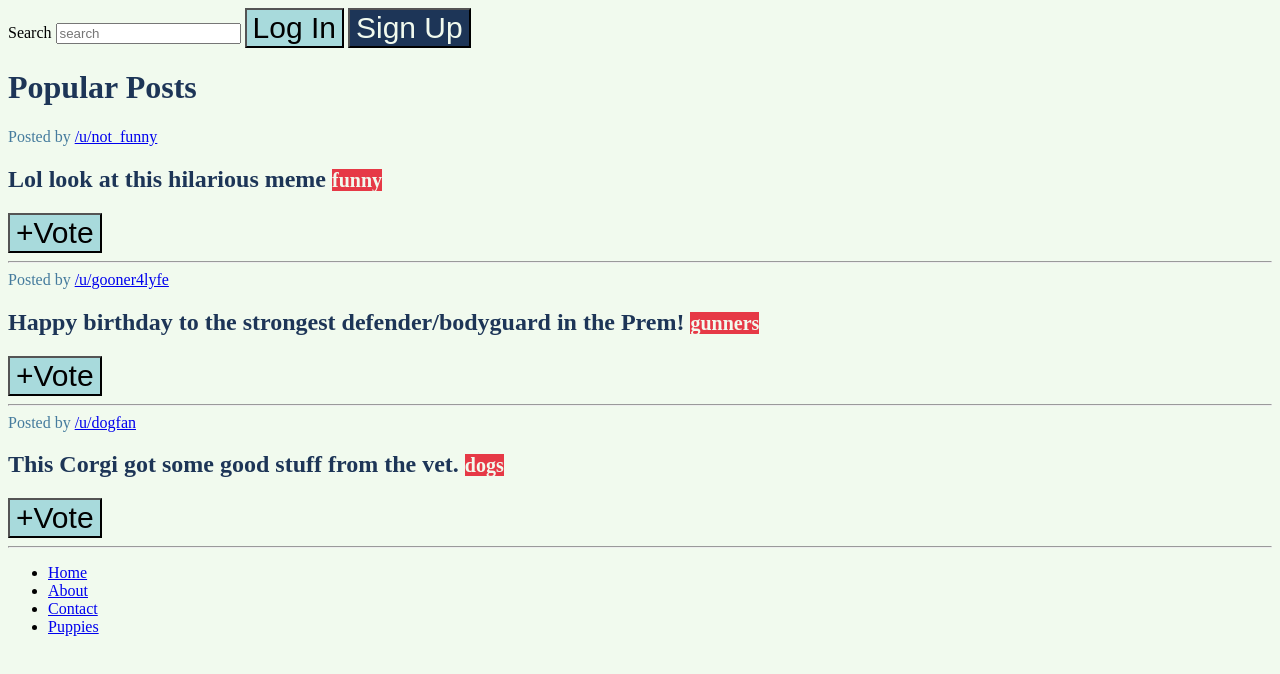
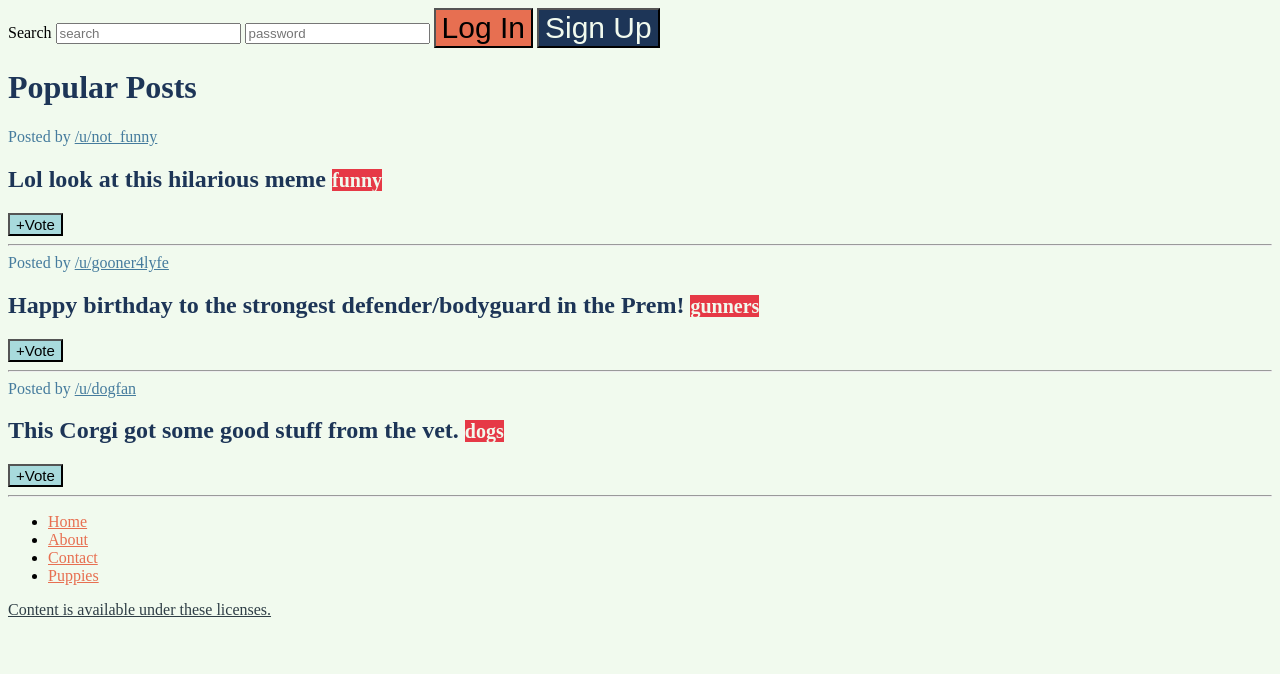
Before and after one commit to reallybadchess/Web-Developer-2022, a plain HTML site: page CSS/selectors/starter.html in a window 1280 px wide. Drawn offline with Linux system fonts and the light colour scheme.

Commit message:
covered selectors and selector exercise

```diff
--- a/CSS/selectors/basic_selectors.css
+++ b/CSS/selectors/basic_selectors.css
@@ -32,3 +32,35 @@ span {
   color: #f1faee;
   font-size: 20px;
 }
+
+/* The descendant combinator — typically represented by a single space ( ) character — combines two selectors such that elements matched by the second selector are selected if they have an ancestor element matching the first selector. Selectors that utilize a descendant combinator are called descendant selectors. */
+
+.post a {
+  color: #457b9d
+}
+
+footer a {
+  color: #e76f51;
+}
+
+/* The adjacent sibling combinator (+) separates two selectors and matches the second element only if it immediately follows the first element, and both are children of the same parent element. */
+
+input+button {
+  background-color: #e76f51;
+}
+
+h2+button {
+  font-size: 15px;
+}
+
+/* The child combinator (>) is placed between two CSS selectors. It matches only those elements matched by the second selector that are the direct children of elements matched by the first. */
+
+footer>a {
+  color: #2f3e46;
+}
+
+/* The CSS attribute selector matches elements based on the presence or value of a given attribute. */
+
+input[type="password"] {
+  color: #ffbd00;
+}
--- a/CSS/selectors/starter.html
+++ b/CSS/selectors/starter.html
@@ -12,24 +12,25 @@
     <nav>
         <label for="search">Search</label>
         <input type="text" placeholder="search" id="search">
+        <input type="password" placeholder="password">
         <button>Log In</button>
         <button id="signup">Sign Up</button>
     </nav>
     <main>
         <h1>Popular Posts</h1>
-        <section>
+        <section class="post">
             <span>Posted by <a href="#213adas">/u/not_funny</a></span>
             <h2>Lol look at this hilarious meme <span class="tag">funny</span></h2>
             <button>+Vote</button>
             <hr>
         </section>
-        <section>
+        <section class="post">
             <span>Posted by <a href="#345adas">/u/gooner4lyfe</a></span>
             <h2>Happy birthday to the strongest defender/bodyguard in the Prem! <span class="tag">gunners</span></h2>
             <button>+Vote</button>
             <hr>
         </section>
-        <section>
+        <section class="post">
             <span>Posted by <a href="#981adas">/u/dogfan</a></span>
             <h2>This Corgi got some good stuff from the vet. <span class="tag">dogs</span></h2>
             <button>+Vote</button>
@@ -37,6 +38,7 @@
         </section>
     </main>
     <footer>
+
         <nav>
             <ul>
                 <li>
@@ -53,6 +55,7 @@
                 </li>
             </ul>
         </nav>
+        <a href="#license">Content is available under these licenses.</a>
     </footer>
 
 </body>
```
Also changed, not shown: CSS/exercises/combi.css (added, +19 -0 lines), CSS/exercises/combinator_practice.html (added, +39 -0 lines).
